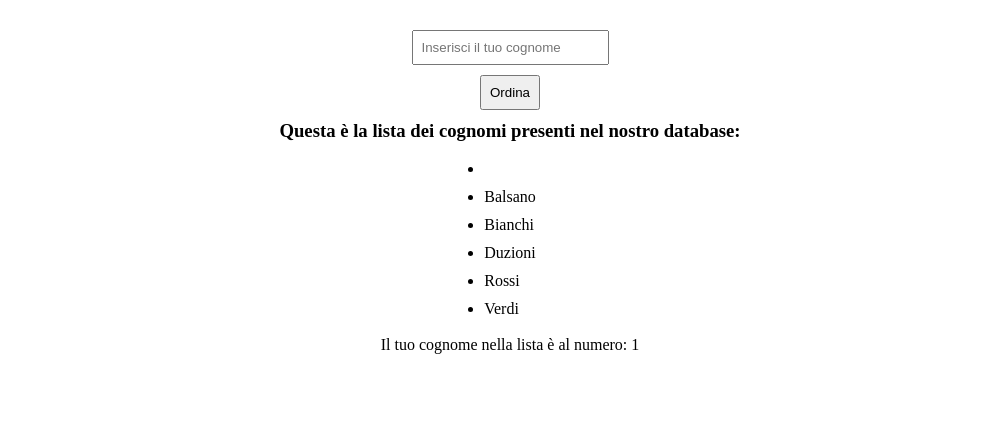
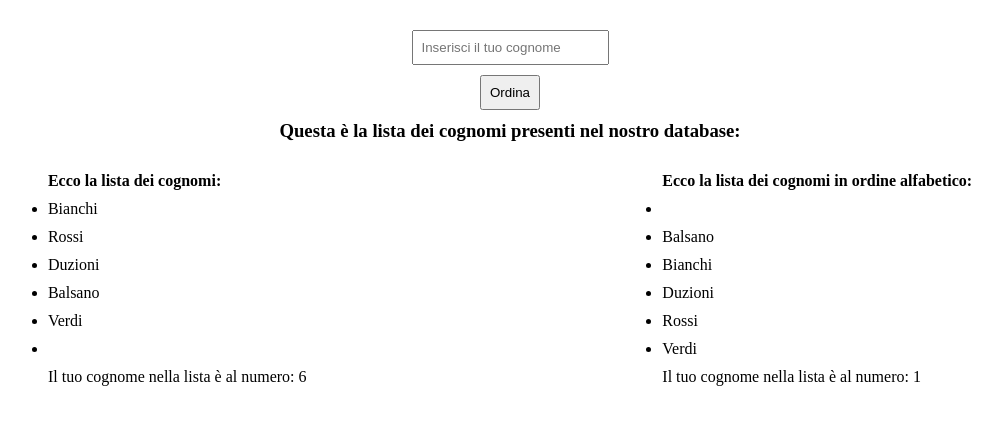
Before and after one commit to AdrianaMargiotta-git/js-lista-cognomi, a plain HTML site: page index.html in a window 1280 px wide. Both pictures are taken after a click on the button "Ordina". Shown: the whole page, without its empty margins (130-1132 px from the left). Drawn offline with Linux system fonts and the light colour scheme.

Commit message:
latest code update v2

```diff
--- a/css/style.css
+++ b/css/style.css
@@ -19,6 +19,17 @@
   color: black;
 }
 
+.cotainer2{
+  display: flex;
+  align-items: center;
+  justify-content: space-around;
+  flex-direction: row;
+  align-self: center;
+  width: 100%;
+  /*height: 100%;*/
+  color: black;
+}
+
 ul {
   margin-top: 8px;
   margin-bottom: 8px;
--- a/index.html
+++ b/index.html
@@ -12,11 +12,30 @@
       <button id="button" type="button" name="button">Ordina</button>
 
       <h3>Questa è la lista dei cognomi presenti nel nostro database:</h3>
-      <ul id="risultato">
 
-      </ul>
-      <!--<h4>Il tuo cognome nella lista è al numero: </h4>-->
-      <p id="position"></p>
+      <div class="cotainer2">
+
+        <!--lista non ordinata-->
+        <div class="noOrder">
+          <h4 id="listaNonOrdinata"></h4>
+          <ul id="risultato2">
+
+          </ul>
+          <p id="position2"></p>
+        </div>
+
+        <!--lista ordinata-->
+        <div class="order">
+          <h4 id="listaOrdinata"></h4>
+          <ul id="risultato">
+
+          </ul>
+          <p id="position"></p>
+        </div>
+
+
+      </div>
+
 
     </div>
 
--- a/js/script.js
+++ b/js/script.js
@@ -20,10 +20,7 @@ ordina.addEventListener('click',
     cognomi.push(surname);
     console.log(cognomi);
 
-    //Ordiniamo la lista alfabeticamente
-    cognomi.sort();
-    console.log("lista dei cognomi in ordine alfabetico: " + cognomi);
-
+    //LISTA COGNOMI NON ORDINATA
     //ciclo while
     var cognomeDue = "";
     var i = 0;
@@ -35,6 +32,33 @@ ordina.addEventListener('click',
 
     //stampa la lista
     console.log(cognomi);
+    document.getElementById('listaNonOrdinata').innerHTML = "Ecco la lista dei cognomi: ";
+    document.getElementById('risultato2').innerHTML = cognomeDue;
+
+    //stampa la posizione "umana" in cui si trova il cognome dell'utente
+    var posizione;
+    posizione = cognomi.indexOf(surname) + 1;
+    //document.getElementById('position').innerHTML = posizione + 1;
+    console.log(posizione);
+    document.getElementById('position2').innerHTML = "Il tuo cognome nella lista è al numero: " + posizione;
+
+    //LISTA COGNOMI ORDINE ALFABETICO
+    //Ordiniamo la lista alfabeticamente
+    cognomi.sort();
+    console.log("lista dei cognomi in ordine alfabetico: " + cognomi);
+
+    //ciclo while
+    cognomeDue = "";
+    i = 0;
+    while (i < cognomi.length) {
+      cognomeDue = cognomeDue + "<li>" + cognomi[i] + "</li>";
+
+      i++;
+    }
+
+    //stampa la lista
+    console.log(cognomi);
+    document.getElementById('listaOrdinata').innerHTML = "Ecco la lista dei cognomi in ordine alfabetico: ";
     document.getElementById('risultato').innerHTML = cognomeDue;
 
     //stampa la posizione "umana" in cui si trova il cognome dell'utente
```
